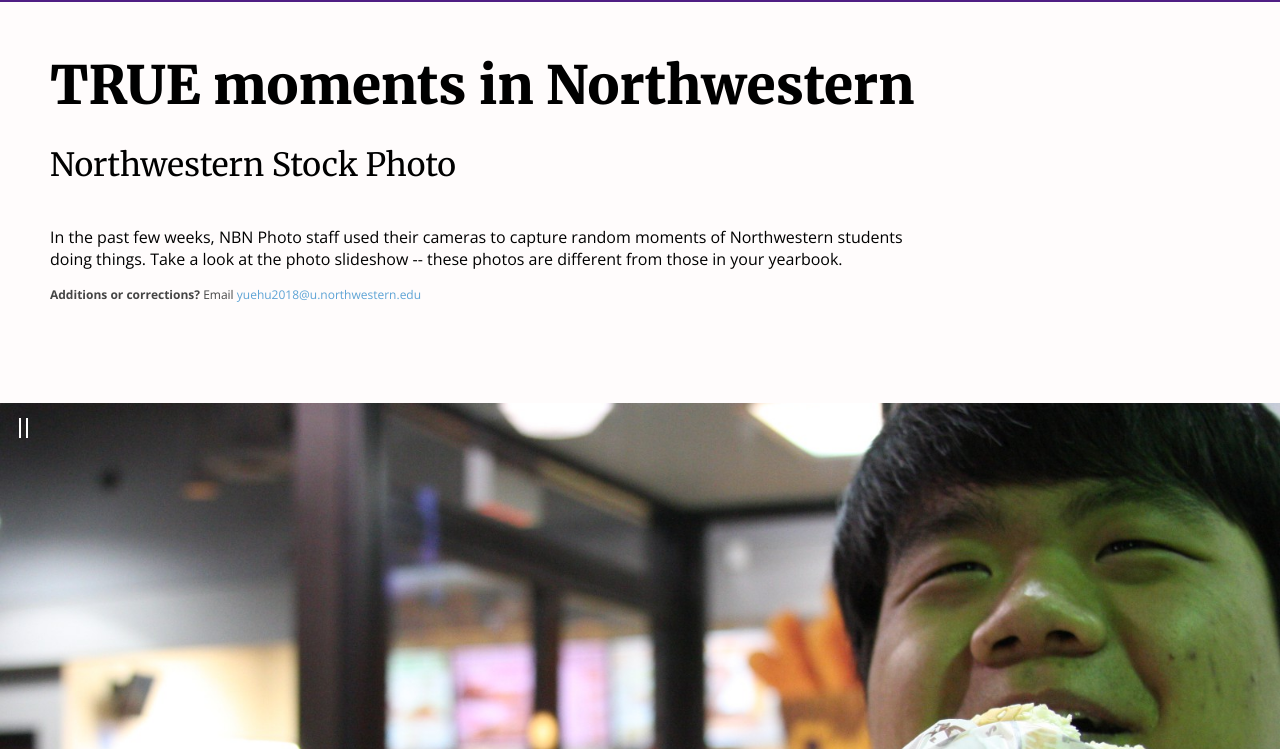
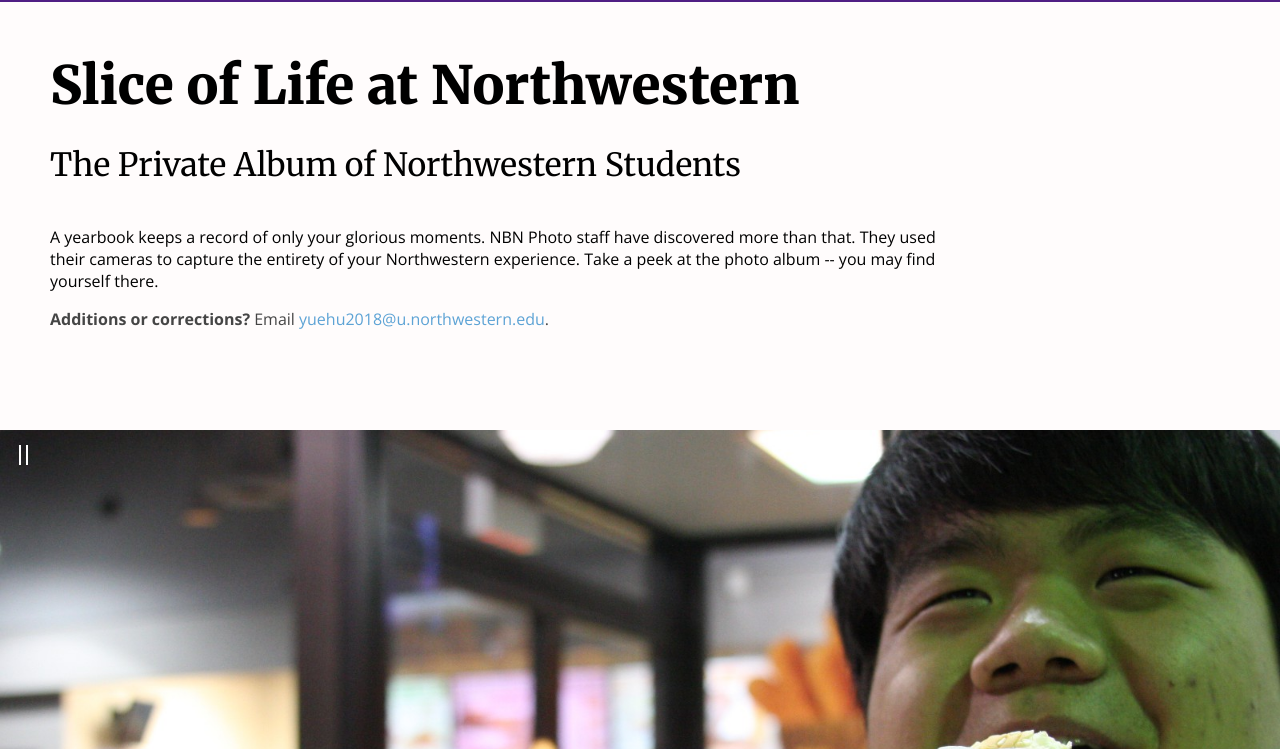
Before and after one commit to hayleyhu/stock-photo, a plain HTML site: page index.html in a window 1280 px wide. Shown: the part 50-799 px from the top of the page. Drawn offline with nearby package versions, Linux system fonts and the light colour scheme.

Commit message:
blurb change

```diff
--- a/css/main.css
+++ b/css/main.css
@@ -45,7 +45,7 @@ h2 {
 .source {
 	font-family: "Open Sans", "Helvetica", sans-serif;
 	font-weight: 300;
-	font-size: 0.75em;
+	font-size: 1em;
 	padding: 0;
 	margin: 0;
 	color: #454545;
@@ -54,6 +54,7 @@ h2 {
 .source a {
 	color: #5da3d5;
 	text-decoration: none;
+	font-size: 40;
 }
 
 .source a:hover {
--- a/index.html
+++ b/index.html
@@ -41,15 +41,15 @@
   </header>
 
   <div id="display">
-    <h1>TRUE moments in Northwestern</h1>
-    <h2>Northwestern Stock Photo</h2>
-    <p class="story">In the past few weeks, NBN Photo staff used their cameras to capture random moments of Northwestern students doing things. Take a look at the photo slideshow -- these photos are different from those in your yearbook. </p>
+    <h1>Slice of Life at Northwestern</h1>
+    <h2>The Private Album of Northwestern Students</h2>
+    <p class="story">A yearbook keeps a record of only your glorious moments. NBN Photo staff have discovered more than that. They used their cameras to capture the entirety of your Northwestern experience. Take a peek at the photo album -- you may find yourself there. </p>
   </div>
 
   <div class="container">
 
 
-    <p class="source"><strong>Additions or corrections?</strong> Email <a href="mailto:yuehu2018@u.northwestern.edu">yuehu2018@u.northwestern.edu</a></p>
+    <p class="source"><strong>Additions or corrections?</strong> Email <a href="mailto:yuehu2018@u.northwestern.edu">yuehu2018@u.northwestern.edu</a>.</p>
 
 
 </div style="width:960px"><!-- container ends -->
@@ -103,8 +103,8 @@
       <div class="foot-container">
         <div class="credit content-block">
           <p><strong>Published on November 22, 2015</strong></p>
-          <p><strong>Photo by</strong>Zoe Davis, Jimmy Yook, Allison Mark, Michelle Galliani, Wei Wei, Missy Chen and Cassandra Majewski</p>
-            <p><strong>Production by</strong>Hayley Hu</p>
+          <p><strong>Photo by</strong> Zoe Davis, Jimmy Yook, Allison Mark, Michelle Galliani, Wei Wei, Missy Chen and Cassandra Majewski</p>
+            <p><strong>Production by</strong> Hayley Hu</p>
             <p>© 2015 <a href="http://www.northbynorthwestern.com/" target="_blank">North by Northwestern</a></p>
         </div>
       </div>
```
